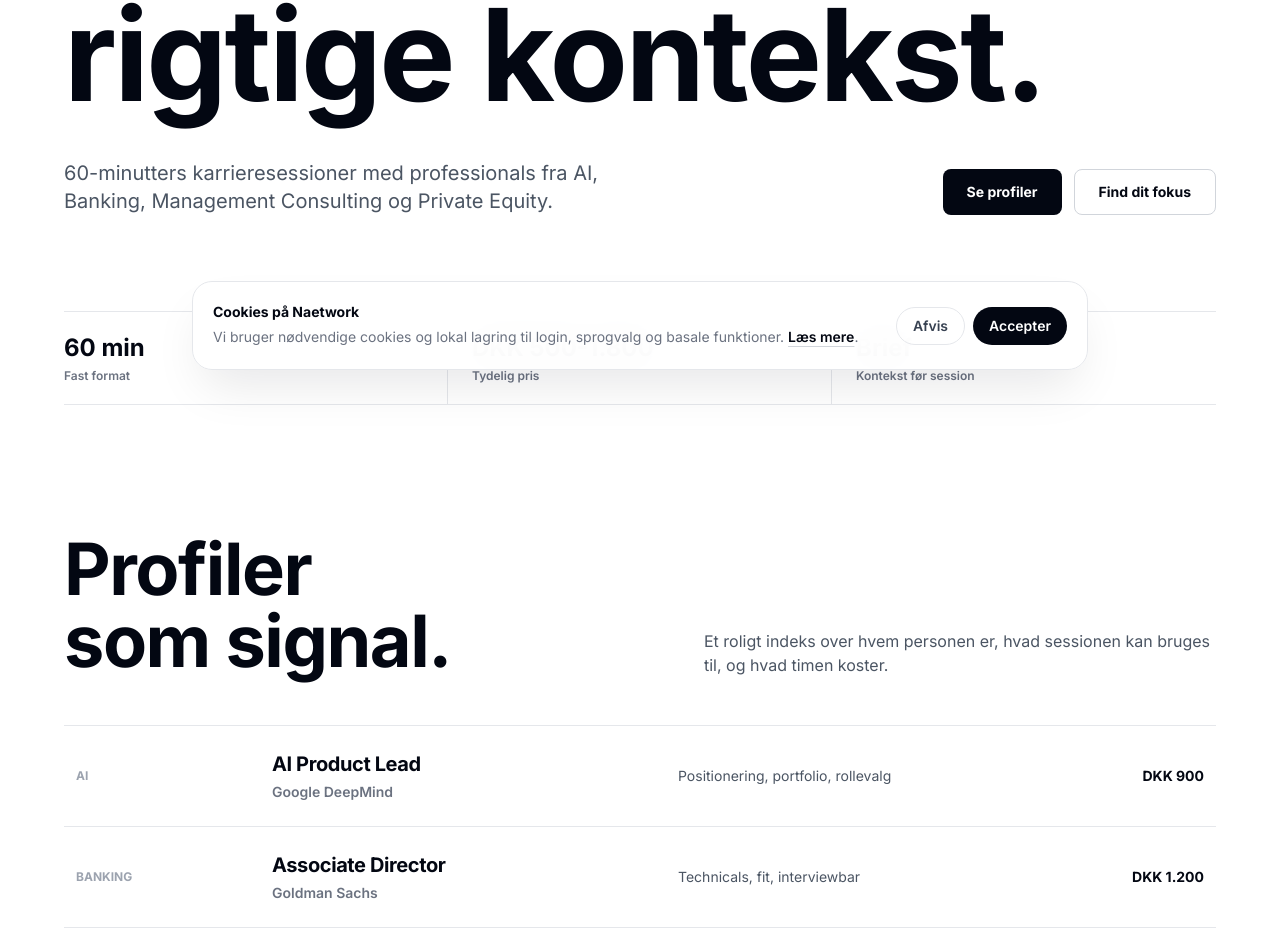
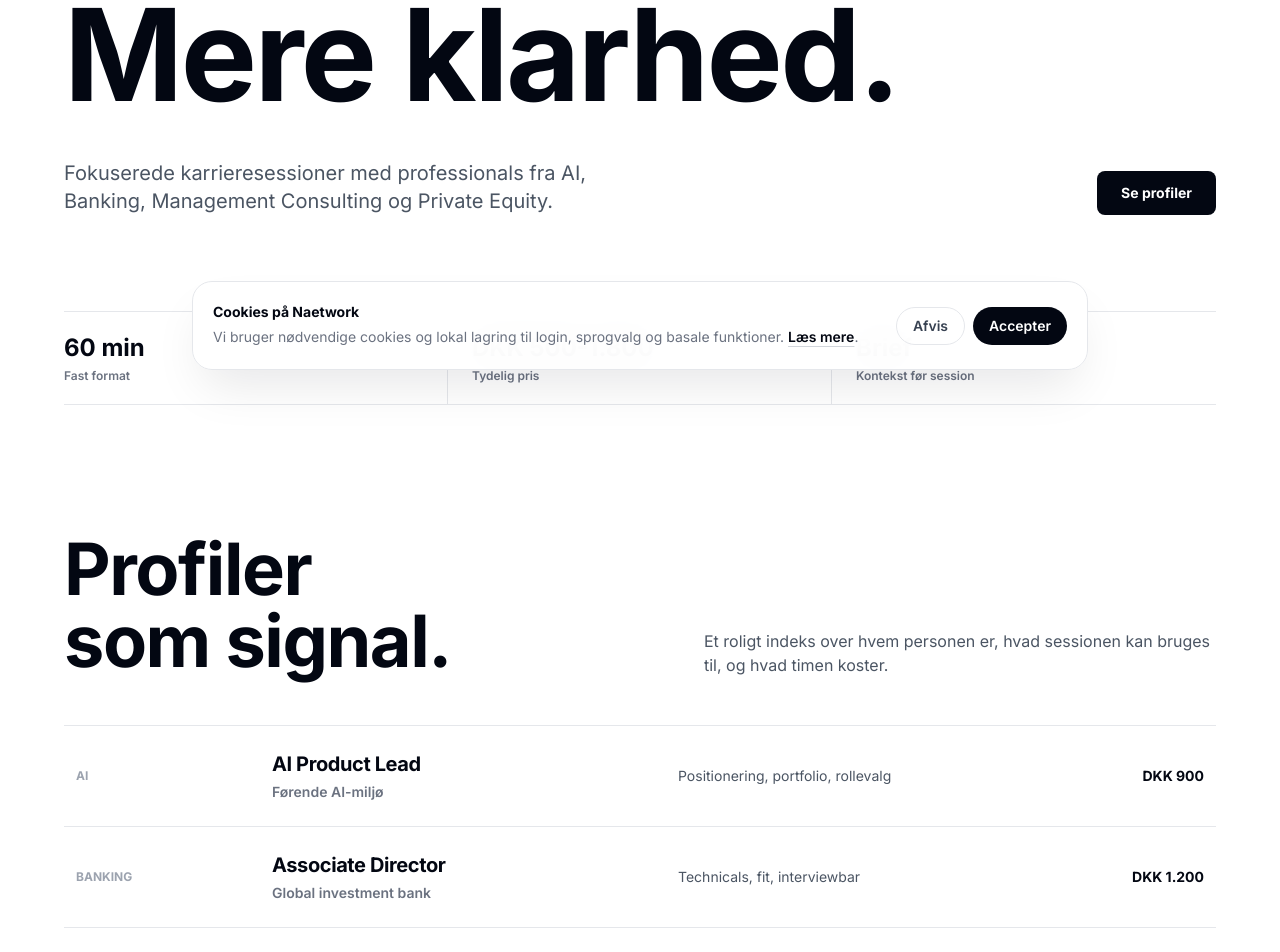
Before and after one commit to mikkelstreet-png/Naetwork, a Next.js app: page / in a window 1280 px wide. Shown: the part 410-1362 px from the top of the page. Built offline with nearby package versions, Linux system fonts and the light colour scheme; no server answers.

Commit message:
Apply self-review refinements to landing page

```diff
--- a/components/HomeContent.tsx
+++ b/components/HomeContent.tsx
@@ -9,12 +9,11 @@ export function HomeContent() {
 
   const copy = {
     eyebrow: 'Naetwork',
-    title: isDa ? 'Én time. Den rigtige kontekst.' : 'One hour. The right context.',
+    title: isDa ? 'Én time. Mere klarhed.' : 'One hour. More clarity.',
     body: isDa
-      ? '60-minutters karrieresessioner med professionals fra AI, Banking, Management Consulting og Private Equity.'
-      : '60-minute career sessions with professionals from AI, Banking, Management Consulting and Private Equity.',
+      ? 'Fokuserede karrieresessioner med professionals fra AI, Banking, Management Consulting og Private Equity.'
+      : 'Focused career sessions with professionals from AI, Banking, Management Consulting and Private Equity.',
     primary: isDa ? 'Se profiler' : 'Browse profiles',
-    secondary: isDa ? 'Find dit fokus' : 'Find your focus',
   };
 
   const signals = [
@@ -24,10 +23,10 @@ export function HomeContent() {
   ];
 
   const profiles = [
-    ['AI', 'AI Product Lead', 'Google DeepMind', isDa ? 'Positionering, portfolio, rollevalg' : 'Positioning, portfolio, role choice', 'DKK 900'],
-    ['Banking', 'Associate Director', 'Goldman Sachs', isDa ? 'Technicals, fit, interviewbar' : 'Technicals, fit, interview bar', 'DKK 1.200'],
-    ['Management Consulting', 'Senior Consultant', 'McKinsey & Company', isDa ? 'Casestruktur, hypoteser, fit' : 'Case structure, hypotheses, fit', 'DKK 1.100'],
-    ['Private Equity', 'Investment Professional', 'Nordic PE fund', isDa ? 'Investment case, deal thinking' : 'Investment case, deal thinking', 'DKK 1.500'],
+    ['AI', 'AI Product Lead', isDa ? 'Førende AI-miljø' : 'Leading AI environment', isDa ? 'Positionering, portfolio, rollevalg' : 'Positioning, portfolio, role choice', 'DKK 900'],
+    ['Banking', 'Associate Director', isDa ? 'Global investment bank' : 'Global investment bank', isDa ? 'Technicals, fit, interviewbar' : 'Technicals, fit, interview bar', 'DKK 1.200'],
+    ['Management Consulting', 'Senior Consultant', isDa ? 'Tier-one strategy firm' : 'Tier-one strategy firm', isDa ? 'Casestruktur, hypoteser, fit' : 'Case structure, hypotheses, fit', 'DKK 1.100'],
+    ['Private Equity', 'Investment Professional', isDa ? 'Nordisk PE-fond' : 'Nordic PE fund', isDa ? 'Investment case, deal thinking' : 'Investment case, deal thinking', 'DKK 1.500'],
   ];
 
   const steps = [
@@ -46,14 +45,9 @@ export function HomeContent() {
           </h1>
           <div className="mt-10 grid gap-8 md:grid-cols-[1fr_auto] md:items-end">
             <p className="max-w-xl text-base leading-relaxed text-gray-600 md:text-xl">{copy.body}</p>
-            <div className="flex gap-3">
-              <Link href="/professionals" className="inline-flex items-center justify-center rounded-lg bg-gray-950 px-6 py-3 text-sm font-black text-white transition-colors hover:bg-gray-800">
-                {copy.primary}
-              </Link>
-              <Link href="/match" className="inline-flex items-center justify-center rounded-lg border border-gray-300 bg-white px-6 py-3 text-sm font-black text-gray-950 transition-colors hover:border-gray-950">
-                {copy.secondary}
-              </Link>
-            </div>
+            <Link href="/professionals" className="inline-flex w-fit items-center justify-center rounded-lg bg-gray-950 px-6 py-3 text-sm font-black text-white transition-colors hover:bg-gray-800">
+              {copy.primary}
+            </Link>
           </div>
 
           <div className="mt-24 grid border-y border-gray-200 md:grid-cols-3">
```
